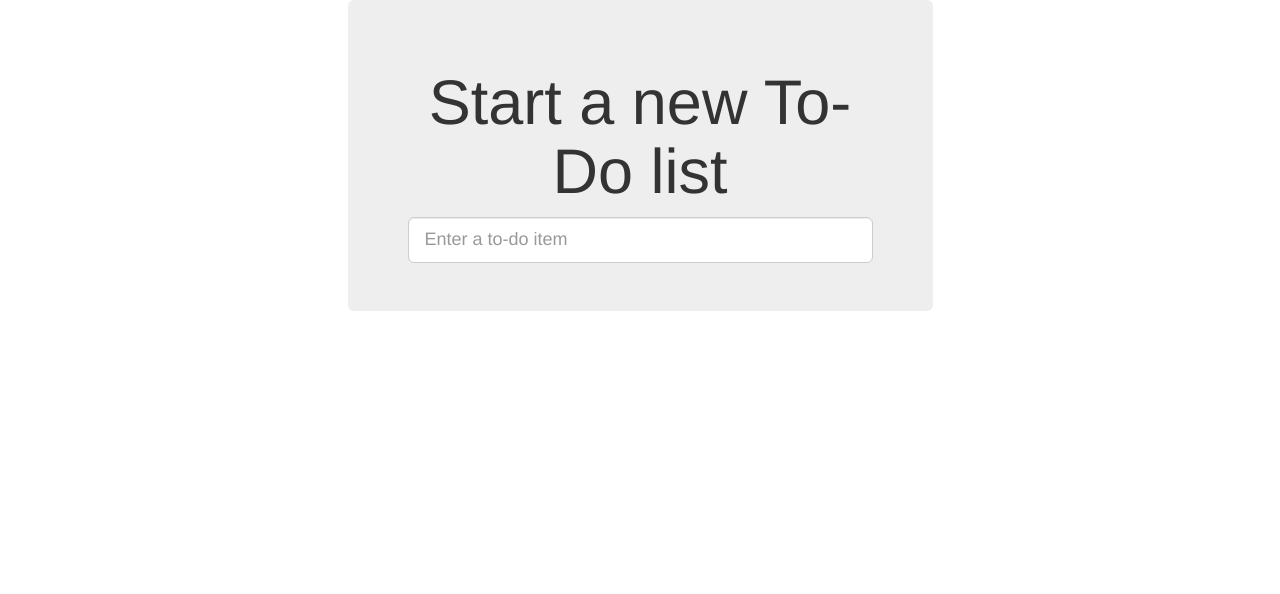
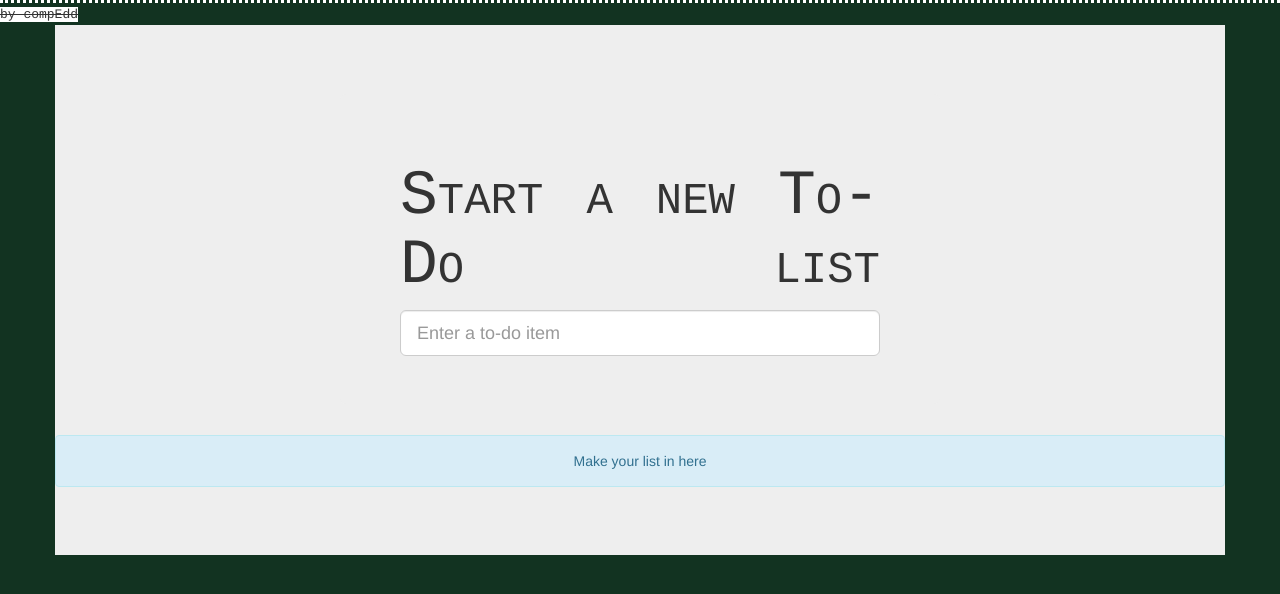
Before and after one commit to compEdd/TDD-_w_py, a Django app: template lists/templates/home.html in a window 1280 px wide. Shown: the top 594 px of the page. Run offline with Django 3.2, Linux system fonts and the light colour scheme; the template is opened without the code that fills it, so the values that code supplies are empty; some libraries are stand-ins or nearby versions.

Commit message:
Layout's personalization

```diff
--- a/lists/templates/base.html
+++ b/lists/templates/base.html
@@ -1,20 +1,41 @@
 <!DOCTYPE html>
-<html lang="en">
+<html lang="pt">
 
 	<head>
 		<meta charset="utf-8">
 		<meta http-equiv="X-UA-Compatible" content="IE=edge">
 		<meta name="viewport" content="width=device-width, initial-scale=1">
-		<title>To-Do lists</title>
+		<title>Make your 2019 goal-list</title><del>by compEdd</del>
 		<link href="/static/bootstrap/css/bootstrap.min.css" rel="stylesheet">
 		<link href="/static/base.css" rel="stylesheet">
+		<style>
+			body {
+				background-color: #123321;
+				border-top: dotted white;
+			}
+			del {
+				font-size: 13px;
+				background-color: white;
+				font-family: courier;
+			}
+			h1 {
+				font-family: courier;
+				font-variant: small-caps;
+				text-align: justify;
+				text-align-last: justify;
+			}
+			table {
+
+			}
+		</style>
 	</head>
 
 	<body>
-		<div class="container">
+		<div class="container col-md-30 text-center jumbotron">
+		<div class="panel-heading"></div>
 
 			<div class="row">
-				<div class="col-md-6 col-md-offset-3 jumbotron">
+				<div class="col-xs-6 col-md-offset-3 jumbotron">
 					<div class="text-center">
 						<h1>{% block header_text %}{% endblock %}</h1>
 						<form method="POST" action="{% block form_action %}{% endblock %}">
@@ -35,6 +56,8 @@
 				</div>
 			</div>
 
+
+		<div class="alert alert-info" role="alert">Make your list in here</div>
 		</div>
 	</body>
 
```
Also changed, not shown: lists/static/bootstrap/css/bootstrap-theme.css, lists/static/bootstrap/css/bootstrap.css, 1 other file.
